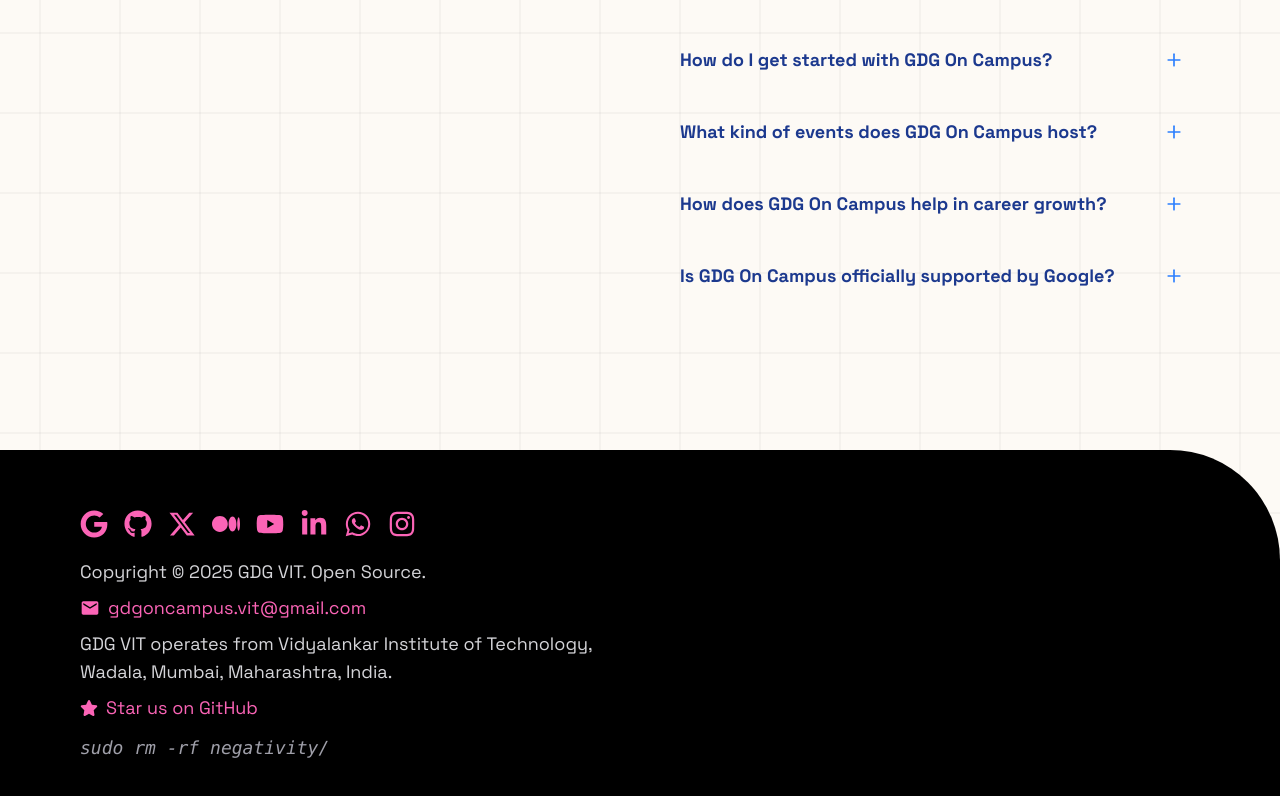
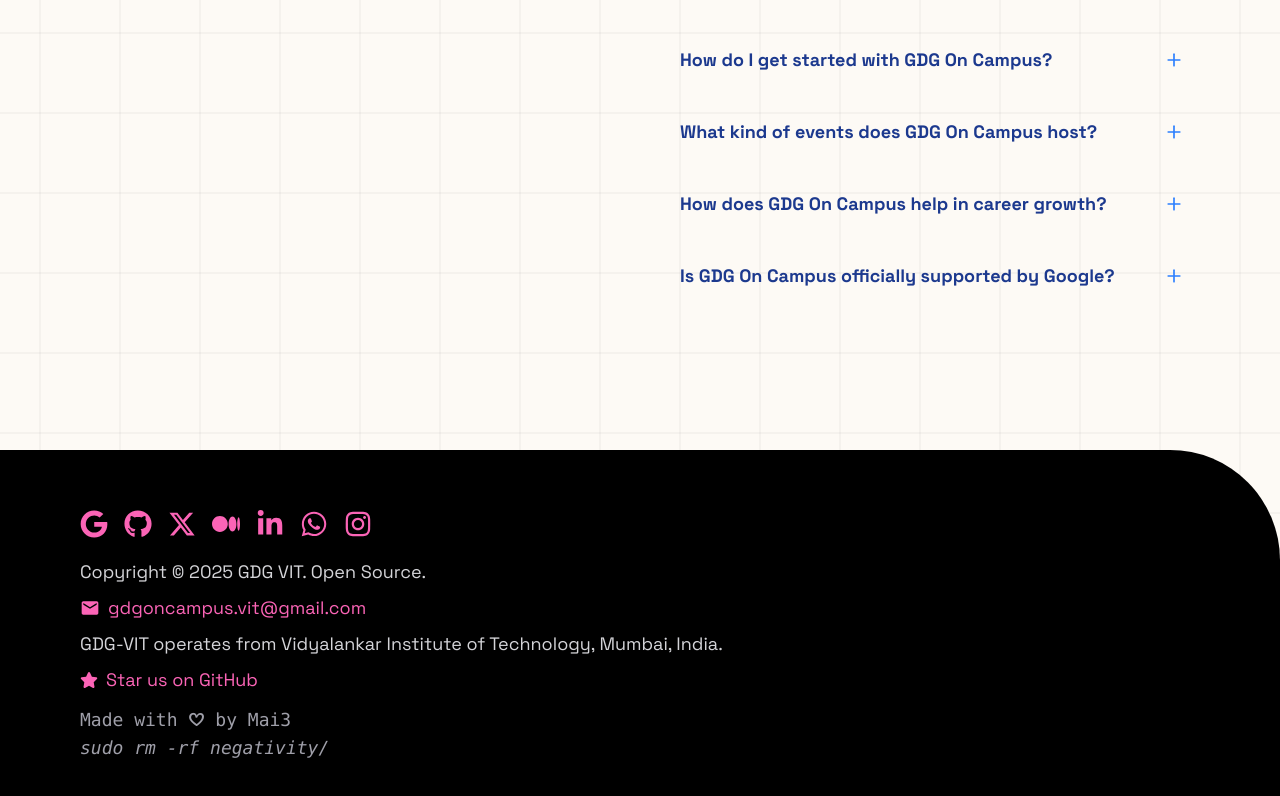
Before and after one commit to maitri-dalvi/gdgvit-web, a Next.js app: page / in a window 1280 px wide. Shown: the part 8656-9452 px from the top of the page. Built offline with nearby package versions, Linux system fonts and the light colour scheme.

Commit message:
add: few changes in footer

```diff
--- a/src/components/Footer.tsx
+++ b/src/components/Footer.tsx
@@ -12,7 +12,6 @@
     { icon: <FaGithub size={28} />, href: 'https://github.com/GDGVITM' },
     { icon: <FaXTwitter size={28} />, href: 'https://x.com/gdgvit' },
     { icon: <FaMedium size={28} />, href: 'https://medium.com/@gdgvit' },
-    { icon: <FaYoutube size={28} />, href: 'http://www.youtube.com/@gdscvitmumbai5838' },
     { icon: <FaLinkedinIn size={28} />, href: 'https://www.linkedin.com/company/google-developer-groups-vit-mumbai' },
     { icon: <FaWhatsapp size={28} />, href: 'https://chat.whatsapp.com/GTP2ydK7MyXFBRwf8vnrNW' },
     { icon: <FaInstagram size={28} />, href: 'https://www.instagram.com/gdg_vit/' },
@@ -54,9 +53,8 @@
 
         {/* Location Info */}
         <p className="text-lg text-zinc-300 mb-2">
-          GDG VIT operates from Vidyalankar Institute of Technology,
-          <br />
-          Wadala, Mumbai, Maharashtra, India.
+          GDG-VIT operates from Vidyalankar Institute of Technology, Mumbai, India.
+
         </p>
 
         {/* Star Us on GitHub */}
@@ -64,13 +62,14 @@
           href="https://github.com/GDGVITM"
           target="_blank"
           rel="noopener noreferrer"
-          className="flex items-center gap-2 text-pink-400 text-lg mb-3 hover:underline hover:text-pink-300"
+          className="flex items-center gap-2 text-pink-400 text-lg mb-2 hover:underline hover:text-pink-300"
         >
           <FaStar className="text-pink-400" />
           Star us on GitHub
         </a>
 
         {/* Terminal Style Tagline */}
+        <p className="text-lg text-zinc-400 font-mono">Made with <span className="text-2xl">𖹭</span> by Mai3</p>
         <p className="text-lg text-zinc-400 italic font-mono">sudo rm -rf negativity/</p>
       </div>
     </footer>
```
